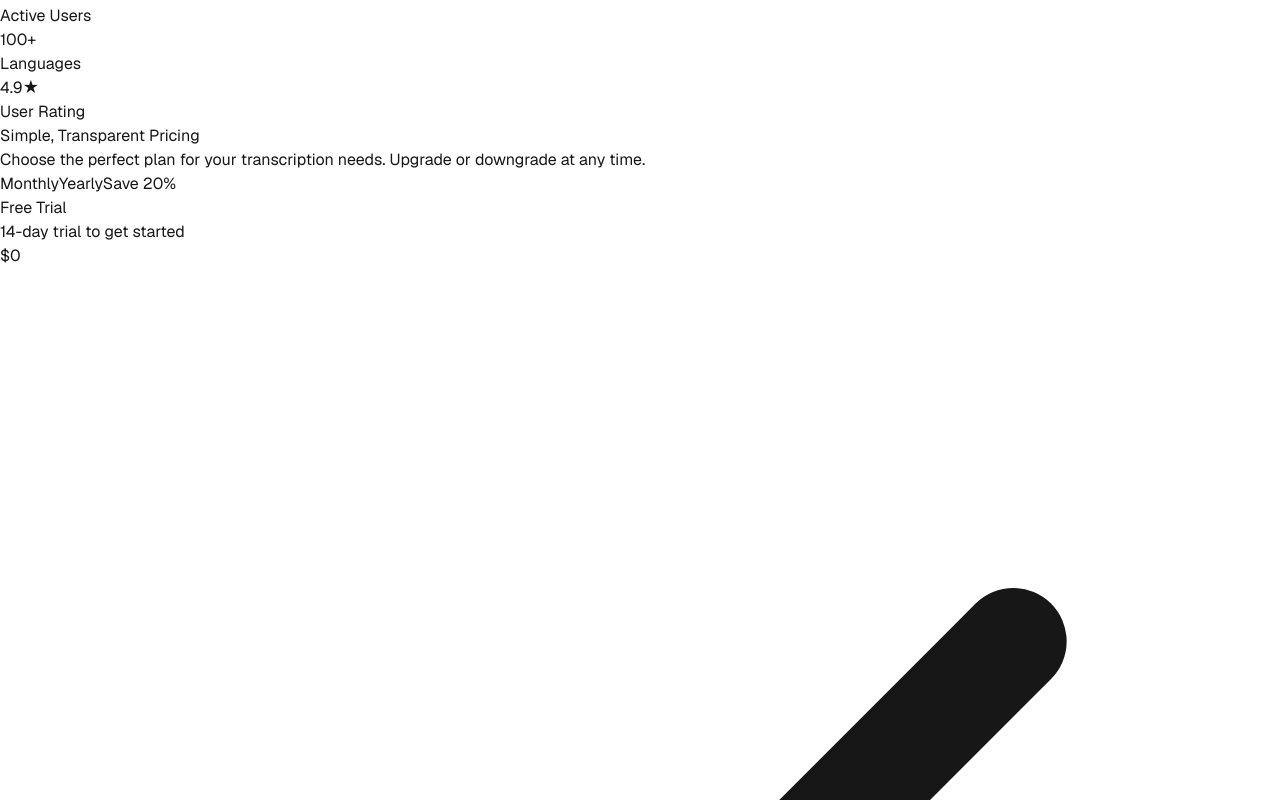
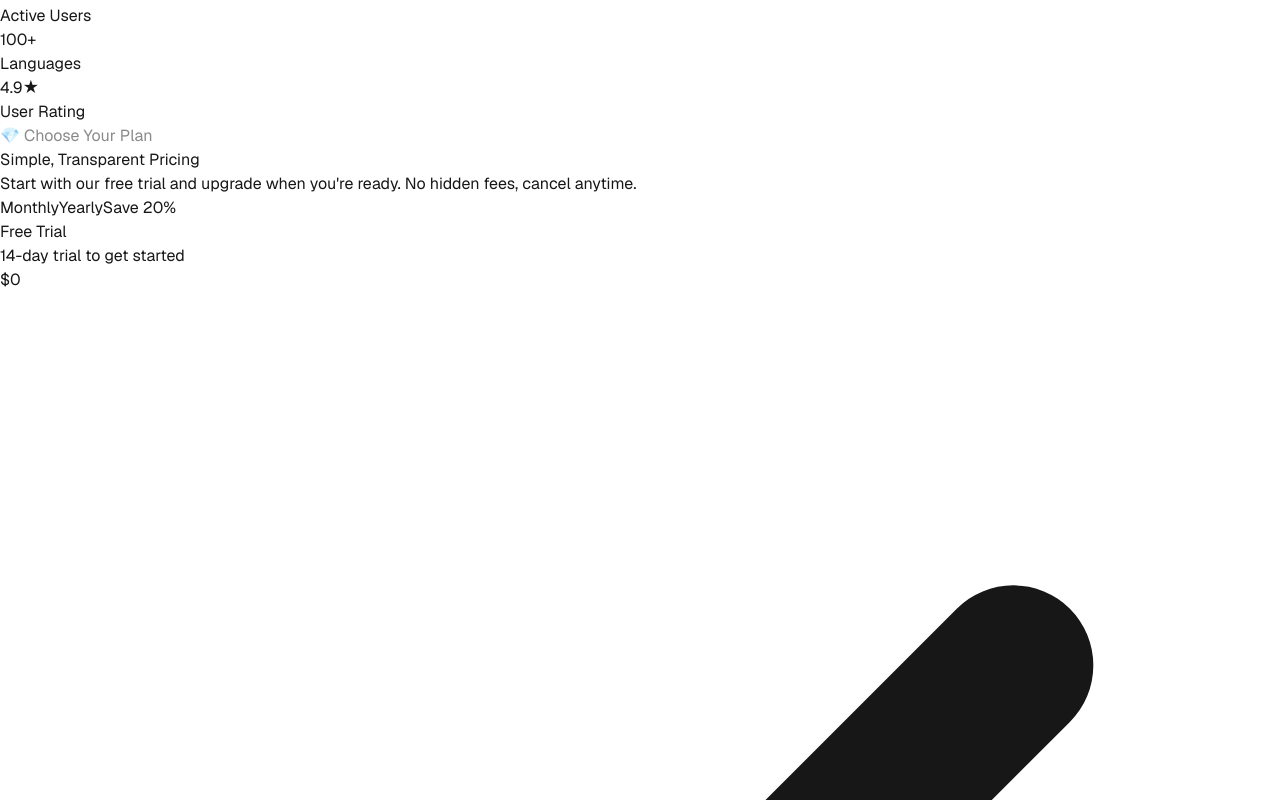
Before and after one commit to yakoubeth/youtranscript, a Next.js app: page / in a window 1280 px wide. Shown: the part 7240-8040 px from the top of the page. Built offline with nearby package versions, Linux system fonts and the light colour scheme.

Commit message:
feat: Revamp Pricing component with enhanced layout, updated messaging, and improved call-to-action; optimize styles for better user experience

```diff
--- a/src/components/Pricing.tsx
+++ b/src/components/Pricing.tsx
@@ -113,16 +113,21 @@ export default function Pricing() {
 
   return (
     <section className="py-24 bg-gradient-to-br from-gray-50 via-white to-blue-50 dark:from-gray-900 dark:via-gray-800 dark:to-blue-900" id="pricing">
-      <div className="max-w-7xl mx-auto px-4 sm:px-6 lg:px-8">
-        {/* Header */}
+            <div className="max-w-7xl mx-auto px-4 sm:px-6 lg:px-8 py-20">
+        {/* Section Header */}
         <div className="text-center mb-16">
-          <h2 className="text-4xl sm:text-5xl font-bold mb-4">
-            <span className="bg-gradient-to-r from-gray-900 to-blue-600 dark:from-white dark:to-blue-300 bg-clip-text text-transparent">
+          <div className="inline-flex items-center px-4 py-2 bg-gradient-to-r from-blue-100 to-purple-100 dark:from-blue-900/30 dark:to-purple-900/30 rounded-full mb-6 animate-pulse">
+            <span className="text-sm font-semibold bg-gradient-to-r from-blue-600 to-purple-600 bg-clip-text text-transparent">
+              💎 Choose Your Plan
+            </span>
+          </div>
+          <h2 className="text-4xl lg:text-5xl font-bold mb-6">
+            <span className="bg-gradient-to-r from-gray-900 via-blue-800 to-purple-800 dark:from-white dark:via-blue-200 dark:to-purple-200 bg-clip-text text-transparent">
               Simple, Transparent Pricing
             </span>
           </h2>
-          <p className="text-xl text-gray-600 dark:text-gray-300 max-w-3xl mx-auto mb-8">
-            Choose the perfect plan for your transcription needs. Upgrade or downgrade at any time.
+          <p className="text-xl text-gray-600 dark:text-gray-300 max-w-3xl mx-auto leading-relaxed">
+            Start with our free trial and upgrade when you&apos;re ready. No hidden fees, cancel anytime.
           </p>
 
           {/* Billing Toggle */}
@@ -151,11 +156,11 @@ export default function Pricing() {
         </div>
 
         {/* Pricing Cards */}
-        <div className="grid grid-cols-1 lg:grid-cols-3 gap-8 mb-20">
+        <div className="grid grid-cols-1 lg:grid-cols-3 gap-6 lg:gap-8 mb-20">
           {plans.map((plan, index) => (
             <div
               key={index}
-              className={`relative rounded-3xl border-2 bg-white dark:bg-gray-800 p-8 shadow-xl transition-all duration-300 hover:shadow-2xl hover:scale-105 ${
+              className={`relative rounded-3xl border-2 bg-white dark:bg-gray-800 p-6 lg:p-8 shadow-xl transition-all duration-300 hover:shadow-2xl hover:scale-105 ${
                 plan.popular
                   ? 'border-blue-500 ring-4 ring-blue-500/20'
                   : 'border-gray-200 dark:border-gray-700'
@@ -170,60 +175,69 @@ export default function Pricing() {
               )}
 
               {/* Plan Header */}
-              <div className="text-center mb-8">
-                <h3 className="text-2xl font-bold text-gray-900 dark:text-white mb-2">
+              <div className="text-center mb-6 lg:mb-8">
+                <h3 className="text-xl lg:text-2xl font-bold text-gray-900 dark:text-white mb-2">
                   {plan.name}
                 </h3>
-                <p className="text-gray-600 dark:text-gray-300 mb-4">
+                <p className="text-gray-600 dark:text-gray-300 mb-4 text-sm lg:text-base">
                   {plan.description}
                 </p>
-                <div className="flex items-baseline justify-center">
-                  <span className="text-5xl font-bold text-gray-900 dark:text-white">
+                <div className="flex items-baseline justify-center mb-2">
+                  <span className="text-4xl lg:text-5xl font-bold bg-gradient-to-r from-gray-900 to-gray-700 dark:from-white dark:to-gray-200 bg-clip-text text-transparent">
                     ${isYearly ? plan.price.yearly : plan.price.monthly}
                   </span>
                   {plan.price.monthly > 0 && (
-                    <span className="text-gray-600 dark:text-gray-300 ml-1">
+                    <span className="text-gray-600 dark:text-gray-300 ml-1 text-lg">
                       /{isYearly ? 'year' : 'month'}
                     </span>
                   )}
                 </div>
                 {isYearly && plan.price.monthly > 0 && (
-                  <p className="text-sm text-green-600 dark:text-green-400 mt-1">
-                    Save ${(plan.price.monthly * 12) - plan.price.yearly} per year
-                  </p>
+                  <div className="inline-flex items-center px-3 py-1 bg-green-100 dark:bg-green-900/30 rounded-full">
+                    <span className="text-sm font-medium text-green-700 dark:text-green-300">
+                      💰 Save ${(plan.price.monthly * 12) - plan.price.yearly} per year
+                    </span>
+                  </div>
                 )}
               </div>
 
               {/* Features */}
-              <div className="space-y-4 mb-8">
+              <div className="space-y-3 lg:space-y-4 mb-6 lg:mb-8">
                 {plan.features.map((feature, featureIndex) => (
-                  <div key={featureIndex} className="flex items-start">
-                    <svg className="w-5 h-5 text-green-500 mr-3 mt-0.5 flex-shrink-0" fill="none" stroke="currentColor" viewBox="0 0 24 24">
-                      <path strokeLinecap="round" strokeLinejoin="round" strokeWidth={2} d="M5 13l4 4L19 7" />
-                    </svg>
-                    <span className="text-gray-700 dark:text-gray-300">{feature}</span>
+                  <div key={featureIndex} className="flex items-start group">
+                    <div className="flex-shrink-0 w-6 h-6 bg-gradient-to-r from-green-500 to-emerald-500 rounded-full flex items-center justify-center mr-3 mt-0.5 transition-transform duration-200 group-hover:scale-110">
+                      <svg className="w-3.5 h-3.5 text-white" fill="none" stroke="currentColor" viewBox="0 0 24 24">
+                        <path strokeLinecap="round" strokeLinejoin="round" strokeWidth={3} d="M5 13l4 4L19 7" />
+                      </svg>
+                    </div>
+                    <span className="text-gray-700 dark:text-gray-300 leading-relaxed">{feature}</span>
                   </div>
                 ))}
                 {plan.limitations.map((limitation, limitIndex) => (
-                  <div key={limitIndex} className="flex items-start">
-                    <svg className="w-5 h-5 text-gray-400 mr-3 mt-0.5 flex-shrink-0" fill="none" stroke="currentColor" viewBox="0 0 24 24">
-                      <path strokeLinecap="round" strokeLinejoin="round" strokeWidth={2} d="M6 18L18 6M6 6l12 12" />
-                    </svg>
-                    <span className="text-gray-500 dark:text-gray-400">{limitation}</span>
+                  <div key={limitIndex} className="flex items-start group">
+                    <div className="flex-shrink-0 w-6 h-6 bg-gray-200 dark:bg-gray-600 rounded-full flex items-center justify-center mr-3 mt-0.5 transition-transform duration-200 group-hover:scale-110">
+                      <svg className="w-3.5 h-3.5 text-gray-500 dark:text-gray-400" fill="none" stroke="currentColor" viewBox="0 0 24 24">
+                        <path strokeLinecap="round" strokeLinejoin="round" strokeWidth={2} d="M6 18L18 6M6 6l12 12" />
+                      </svg>
+                    </div>
+                    <span className="text-gray-500 dark:text-gray-400 leading-relaxed">{limitation}</span>
                   </div>
                 ))}
               </div>
 
               {/* CTA Button */}
               <Link href="/signup">
-                <button className={`w-full py-4 px-6 rounded-xl font-semibold transition-all duration-200 transform hover:scale-105 ${
+                <button className={`w-full py-4 px-6 rounded-xl font-semibold transition-all duration-300 transform hover:scale-105 hover:-translate-y-1 shadow-lg hover:shadow-2xl flex items-center justify-center gap-2 group ${
                   plan.popular
-                    ? 'bg-gradient-to-r from-blue-600 to-purple-600 text-white hover:from-blue-700 hover:to-purple-700 shadow-lg'
+                    ? 'bg-gradient-to-r from-blue-600 to-purple-600 text-white hover:from-blue-700 hover:to-purple-700'
                     : plan.name === 'Free'
-                    ? 'bg-gray-100 dark:bg-gray-700 text-gray-900 dark:text-white hover:bg-gray-200 dark:hover:bg-gray-600'
-                    : 'bg-gray-900 dark:bg-white text-white dark:text-gray-900 hover:bg-gray-800 dark:hover:bg-gray-100'
+                    ? 'bg-gradient-to-r from-red-600 to-red-700 text-white hover:from-red-700 hover:to-red-800'
+                    : 'bg-gradient-to-r from-gray-800 to-gray-900 dark:from-gray-700 dark:to-gray-800 text-white hover:from-gray-900 hover:to-black dark:hover:from-gray-600 dark:hover:to-gray-700'
                 }`}>
-                  {plan.cta}
+                  <span>{plan.cta}</span>
+                  <svg className="w-5 h-5 transition-transform duration-300 group-hover:translate-x-1" fill="none" stroke="currentColor" viewBox="0 0 24 24">
+                    <path strokeLinecap="round" strokeLinejoin="round" strokeWidth={2} d="M13 7l5 5m0 0l-5 5m5-5H6" />
+                  </svg>
                 </button>
               </Link>
             </div>
```
